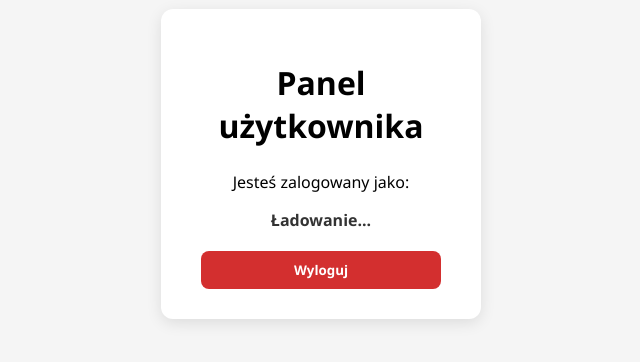
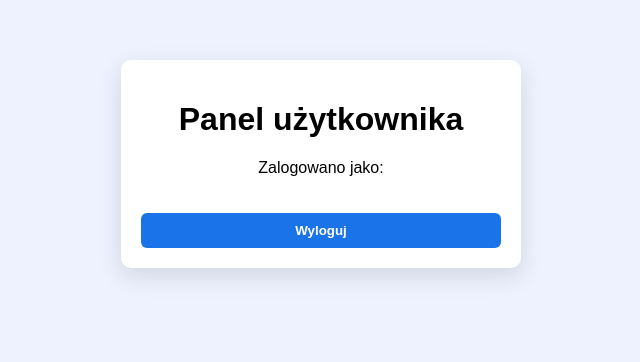
Before and after one commit to dawidwieczorek207/panel-uzytkownika, a plain HTML site: page dashboard.html in a window 1280 px wide. Shown: the part 236-598 px from the top of the page, without its empty margins (319-959 px from the left). Drawn offline with Linux system fonts and the light colour scheme; no server answers.

Commit message:
Dzień 4: wylogowanie i ochrona dashboardu

```diff
--- a/dashboard.html
+++ b/dashboard.html
@@ -4,53 +4,42 @@
   <meta charset="UTF-8" />
   <meta name="viewport" content="width=device-width, initial-scale=1.0" />
   <title>Panel użytkownika</title>
-  <link rel="stylesheet" href="style.css" />
   <style>
     body {
-      font-family: Arial, sans-serif;
-      background: #f5f5f5;
+      font-family: Arial, Helvetica, sans-serif;
       display: flex;
+      align-items: center;
       justify-content: center;
-      align-items: center;
       height: 100vh;
+      background: #eef2ff;
+      margin: 0;
     }
-
     .container {
       background: white;
-      padding: 30px 40px;
-      border-radius: 12px;
-      box-shadow: 0 4px 15px rgba(0, 0, 0, 0.1);
+      padding: 20px;
+      border-radius: 10px;
+      box-shadow: 0 8px 24px rgba(0,0,0,.12);
+      width: 360px;
       text-align: center;
-      width: 320px;
     }
-
-    #user-email {
-      font-weight: bold;
-      color: #333;
-      margin-bottom: 20px;
-      display: block;
-    }
-
-    #logout-btn {
-      background: #d32f2f;
-      color: white;
-      border: none;
-      padding: 10px 20px;
-      border-radius: 8px;
+    button {
+      width: 100%;
+      padding: 10px;
+      margin-top: 20px;
+      border-radius: 6px;
+      border: 0;
+      background: #1a73e8;
+      color: #fff;
+      font-weight: 600;
       cursor: pointer;
-      transition: background 0.3s ease;
-    }
-
-    #logout-btn:hover {
-      background: #b71c1c;
     }
   </style>
 </head>
 <body>
+
   <div class="container">
     <h1>Panel użytkownika</h1>
-    <p>Jesteś zalogowany jako:</p>
-    <span id="user-email">Ładowanie...</span>
+    <p>Zalogowano jako: <strong id="user-email"></strong></p>
     <button id="logout-btn">Wyloguj</button>
   </div>
 
@@ -58,7 +47,6 @@
     import { initializeApp } from "https://www.gstatic.com/firebasejs/11.0.1/firebase-app.js";
     import { getAuth, onAuthStateChanged, signOut } from "https://www.gstatic.com/firebasejs/11.0.1/firebase-auth.js";
 
-    // --- KONFIGURACJA FIREBASE ---
     const firebaseConfig = {
       apiKey: "AIzaSyBcaRkvfSgHhcIXuT2itUaLD0GLl318e5c",
       authDomain: "panel-uzytkownika.firebaseapp.com",
@@ -71,29 +59,22 @@
     const app = initializeApp(firebaseConfig);
     const auth = getAuth(app);
 
-    const userEmailSpan = document.getElementById("user-email");
-    const logoutBtn = document.getElementById("logout-btn");
-
-    // --- SPRAWDZANIE STANU ZALOGOWANIA ---
+    // 🔒 Sprawdzenie czy użytkownik jest zalogowany
     onAuthStateChanged(auth, (user) => {
       if (user) {
-        userEmailSpan.textContent = user.email;
-        console.log("Zalogowany użytkownik:", user);
+        document.getElementById("user-email").textContent = user.email;
       } else {
-        // jeśli niezalogowany — przekierowanie na stronę logowania
+        // 🚫 Brak użytkownika -> wracamy na stronę logowania
         window.location.href = "index.html";
       }
     });
 
-    // --- WYLOGOWANIE ---
-    logoutBtn.addEventListener("click", async () => {
-      try {
-        await signOut(auth);
-        window.location.href = "index.html";
-      } catch (error) {
-        console.error("Błąd przy wylogowaniu:", error);
-      }
+    // 🚪 Wylogowanie
+    document.getElementById("logout-btn").addEventListener("click", async () => {
+      await signOut(auth);
+      window.location.href = "index.html";
     });
   </script>
+
 </body>
 </html>
```
